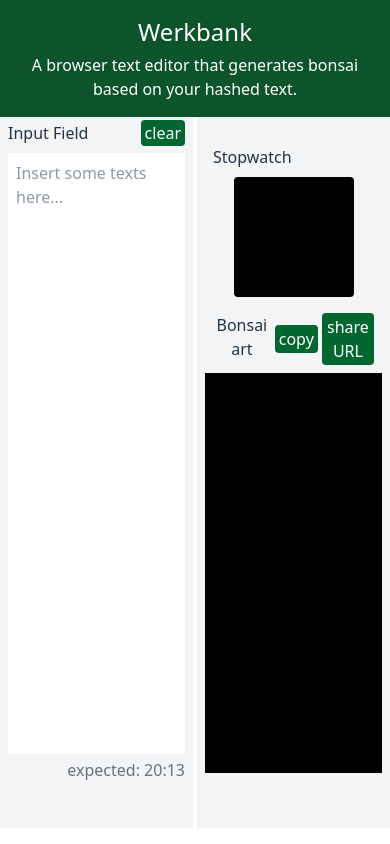
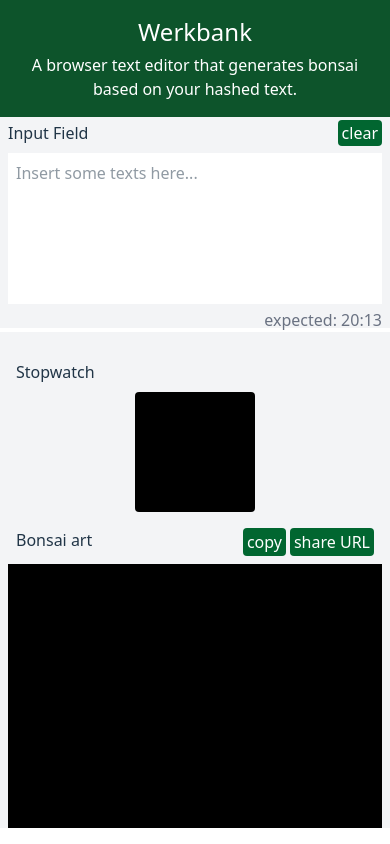
Before and after one commit to TrueRyoB/Werkbank, a React (Vite) app: page / in a window 390 px wide. Built offline with nearby package versions, Linux system fonts and the light colour scheme.

Commit message:
feat: implemented a media query for a responsiveness to the main pane

```diff
--- a/src/App.css
+++ b/src/App.css
@@ -4,6 +4,24 @@
   width: 100%;
   height: 100vh;
   overflow: hidden;
+}
+
+.main.grid {
+  grid-template-columns: repeat(2, minmax(0, 1fr));
+}
+
+@media(max-width: 600px) {
+  .main.grid {
+    grid-template-columns: 1fr;
+    overflow-x: hidden;
+    overflow-y: scroll;
+    position: relative;
+  }
+  .input-pane {
+    height: 25vh;
+    position: sticky;
+    top: 0;
+  }
 }
 
 .logo {
--- a/src/App.tsx
+++ b/src/App.tsx
@@ -14,7 +14,7 @@ function App() {
       <span>A browser text editor that generates bonsai based on your hashed text.</span>
     </div>
     {/* Main */}
-    <div className="main grid grid-cols-2 bg-white gap-[4px] flex-grow w-full">
+    <div className="main grid bg-white gap-[4px] flex-grow w-full">
       {/* Input pane */}
       <div className="input-pane bg-gray-100 py-1 px-2">
         <div className="header flex flex-row justify-between">
```
